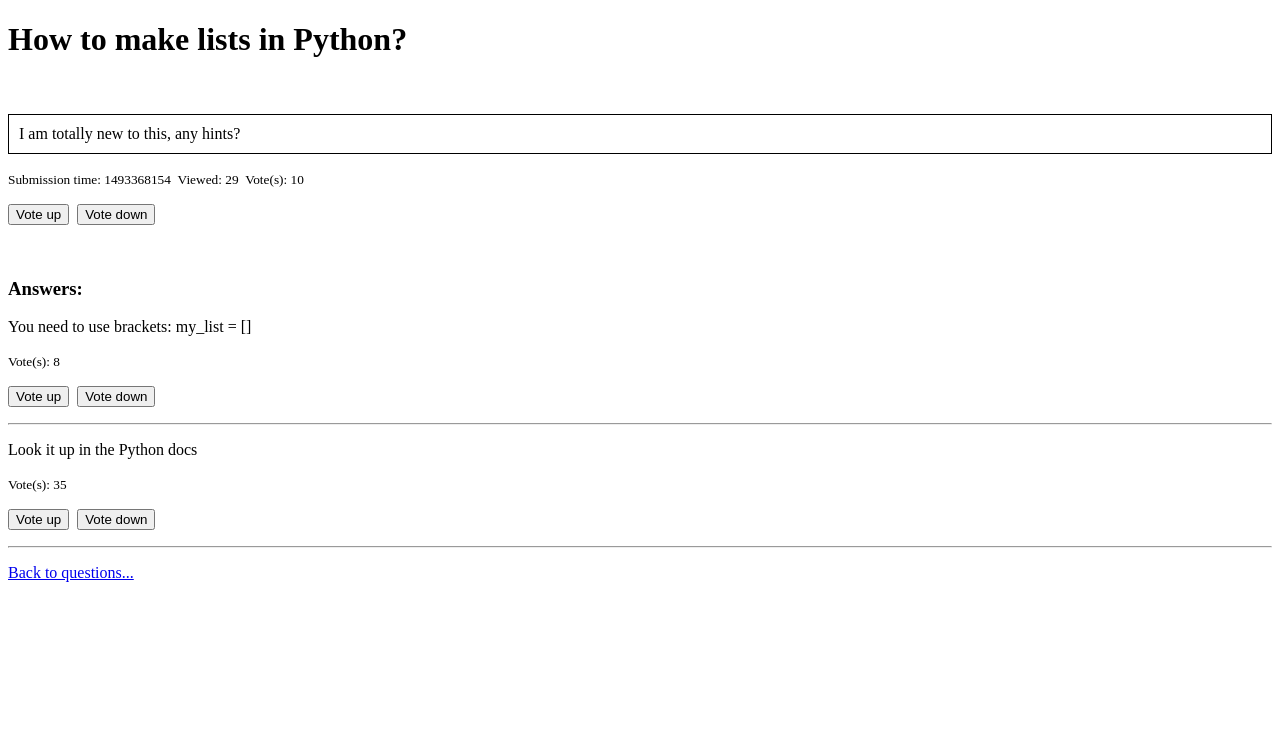
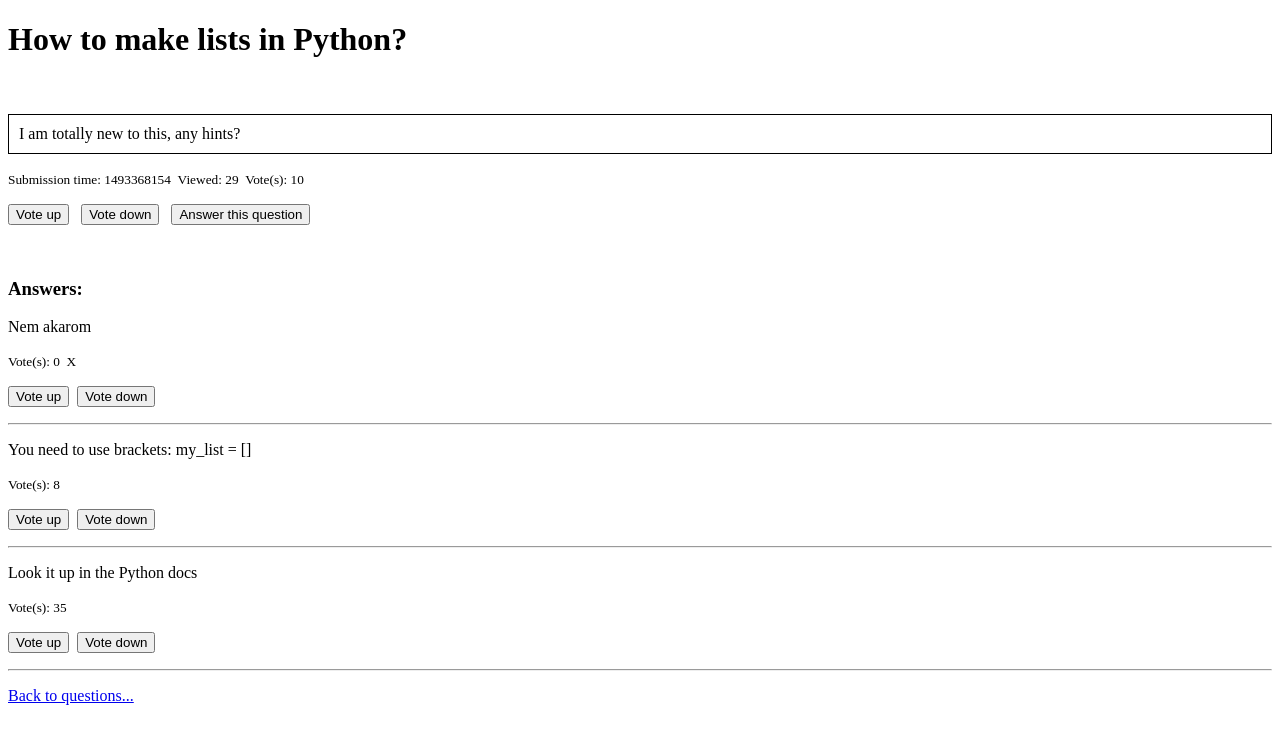
Before and after one commit to CodecoolGlobal/ask-mate-3-python-Gezow, a Flask app: page /question/1 in a window 1280 px wide. Shown: the top 744 px of the page. Run offline with Flask 2, Linux system fonts and the light colour scheme; some libraries are stand-ins or nearby versions.

Commit message:
Team programming, new answer addition implemented tested plh

```diff
--- a/sample_data/answer.csv
+++ b/sample_data/answer.csv
@@ -1,3 +1,4 @@
 id,submission_time,vote_number,question_id,message,image
 1,1493398154,8,1,You need to use brackets: my_list = [],
 2,1493088154,35,1,Look it up in the Python docs,
+hh91znIF++,2021-04-20 17:28:07,0,1,Nem akarom,X
--- a/server.py
+++ b/server.py
@@ -1,7 +1,6 @@
 from flask import Flask, render_template, redirect, request
 import connection
 import data_manager
-# import util
 import util
 
 app = Flask(__name__)
@@ -36,7 +35,7 @@ def display_question(question_id):
 def add_question():
     if request.method == "POST":
         new_question = {}
-        util.setup_dict(new_question, util.generate_id(), question_headers, request.form)
+        util.setup_dict(new_question, util.generate_id(), None, question_headers, request.form)
         connection.append_data(questions, new_question)
         connection.write_data_in_file(data_manager.QUESTION_FILE_PATH, questions, question_headers)
         return redirect("/question/" + new_question["id"])
@@ -77,6 +76,17 @@ def vote_down_answer(answer_id):
     return redirect("/question/" + question_id)
 
 
+@app.route("/question/<question_id>/new_answer", methods=["GET", "POST"])
+def add_answer(question_id):
+    if request.method == "POST":
+        new_answer = {}
+        util.setup_dict(new_answer, util.generate_id(), question_id, answer_headers, request.form)
+        connection.append_data(answers, new_answer)
+        connection.write_data_in_file(data_manager.ANSWER_FILE_PATH, answers, answer_headers)
+        return redirect("/question/" + question_id)
+    return render_template("add-answer.html", question_id=question_id)
+
+
 if __name__ == "__main__":
     app.run(
         host='0.0.0.0',
--- a/templates/question.html
+++ b/templates/question.html
@@ -4,7 +4,11 @@
 {% block page_content %}
     <p style="border:1px; border-style:solid; padding: 10px;">{{question['message']}}</p>
     <p><small>Submission time: {{question['submission_time']}}&nbsp;&nbsp;Viewed: {{question['view_number']}}&nbsp;&nbsp;Vote(s): {{question['vote_number']}}&nbsp;&nbsp;{{question['image']}}</small></p>
-    <p><button onclick="window.location.href='/question/{{ question_id }}/vote_up';">Vote up</button>&nbsp;&nbsp;<button onclick="window.location.href='/question/{{ question_id }}/vote_down';">Vote down</button></p>
+    <p>
+        <button onclick="window.location.href='/question/{{ question_id }}/vote_up';">Vote up</button>&nbsp;&nbsp;
+        <button onclick="window.location.href='/question/{{ question_id }}/vote_down';">Vote down</button>&nbsp;&nbsp;
+        <button onclick="window.location.href='/question/{{ question_id }}/new_answer';">Answer this question</button>
+    </p>
     <br/>
     <h3><strong>Answers:</strong></h3>
       {% for answer in answers %}
--- a/util.py
+++ b/util.py
@@ -29,7 +29,7 @@ def add_characters(pool, aspect, characters):
         characters.append(random.choice(pool))
 
 
-def setup_dict(ques_or_answ, id_type, data_header, form):
+def setup_dict(ques_or_answ, id_type, question_id, data_header, form):
     for header in data_header:
         if header == "id":
             ques_or_answ[header] = id_type
@@ -39,5 +39,7 @@ def setup_dict(ques_or_answ, id_type, data_header, form):
             ques_or_answ[header] = str(0)
         elif header == "image":
             ques_or_answ[header] = "X"
+        elif header == "question_id":
+            ques_or_answ[header] = question_id
         else:
             ques_or_answ[header] = form[header]
```
Also changed, not shown: templates/add-answer.html (added, +10 -0 lines).
